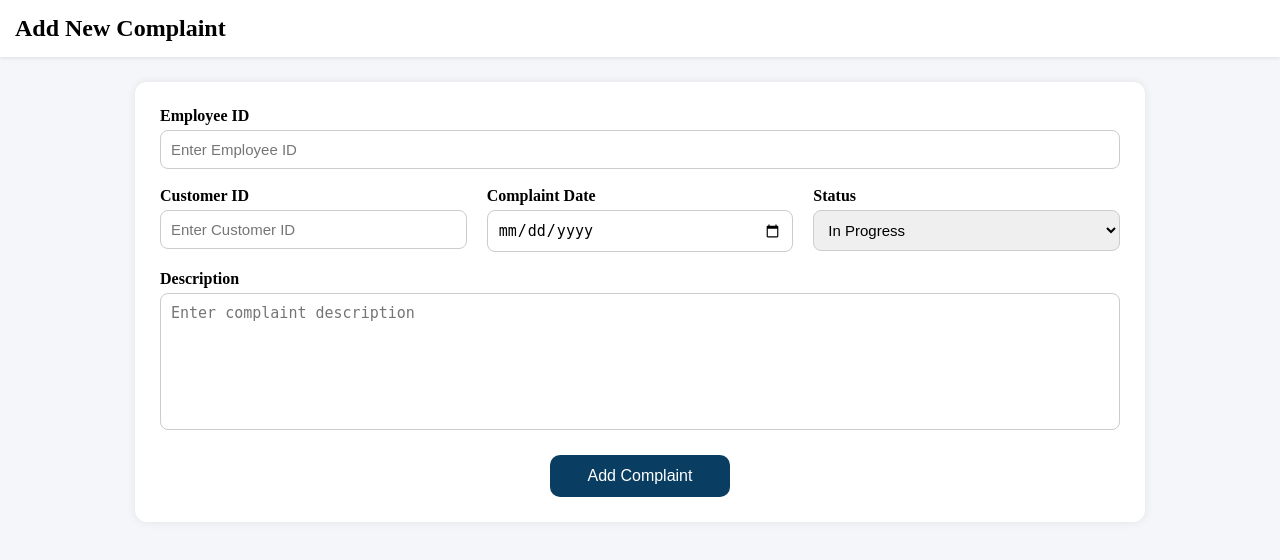
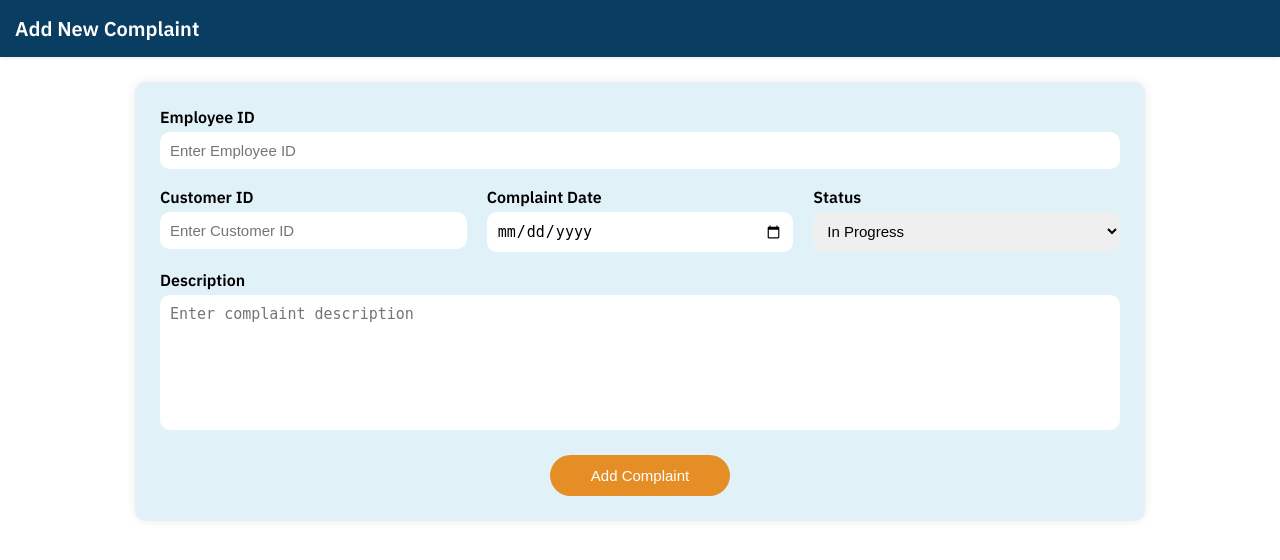
Before and after one commit to Sadeeshana/Utility-Managment-System, a PHP site: page /addnewcomplaint.html in a window 1280 px wide. Shown: the top 560 px of the page. Run offline with PHP 8.4, Linux system fonts and the light colour scheme.

Commit message:
Update addnewcomplaint.css
Update addnewcomplaint.css

```diff
--- a/Frontend/Addnewbill.css
+++ b/Frontend/Addnewbill.css
@@ -32,7 +32,7 @@ h2 {
     width: 75%;
     margin: 25px auto;
     padding: 25px;
-    border-radius: 12px;
+    border-radius: 10px;
     box-shadow: 0 0 10px rgba(0,0,0,0.08);
 }
 
--- a/Frontend/Billing.css
+++ b/Frontend/Billing.css
@@ -48,6 +48,7 @@ body {
   flex: 1;
   padding: 20px;
   box-shadow: 0 2px 6px rgba(0, 0, 0, 0.1);
+  border-radius: 10px;
 }
 h2{
   align-items: center;
--- a/Frontend/addnewcomplaint.css
+++ b/Frontend/addnewcomplaint.css
@@ -1,6 +1,7 @@
+@import url('https://fonts.googleapis.com/css2?family=IBM+Plex+Sans:wght@300;400;500;600;700&display=swap');
+
 body {
-    font-family: "IBM Plex Sans";
-    background: #F5F6FA;
+    font-family: 'IBM Plex Sans';
     margin: 0;
     padding: 0;
 }
@@ -10,22 +11,24 @@ body {
     display: flex;
     align-items: center;
     padding: 15px;
-    background: #ffffff;
+    background: #0A3D62;
     box-shadow: 0 1px 4px rgba(0,0,0,0.1);
 }
 
 h2 {
     margin: 0;
     font-weight: 600;
+    font-size: 20px;
+    color: white;
 }
 
 /* Form Container */
 .container {
-    background: white;
+    background:#e0f2f8;
     width: 75%;
     margin: 25px auto;
     padding: 25px;
-    border-radius: 12px;
+    border-radius: 10px;
     box-shadow: 0 0 10px rgba(0,0,0,0.08);
 }
 
@@ -49,8 +52,8 @@ label {
 
 input, textarea, select {
     padding: 10px;
-    border-radius: 8px;
-    border: 1px solid #ccc;
+    border-radius: 10px;
+    border: 1px ;
     outline: none;
     font-size: 15px;
 }
@@ -69,16 +72,16 @@ textarea {
 .add-btn {
     width: 180px;
     padding: 12px;
-    background: #0A3D62;
+    background: #E58E26;
     color: white;
-    font-size: 16px;
+    font-size: 15px;
     border: none;
-    border-radius: 10px;
+    border-radius: 30px;
     cursor: pointer;
     display: block;
     margin: 25px auto 0;
 }
 
 .add-btn:hover {
-    background: #083350;
+    background: #E58E26;
 }
```
